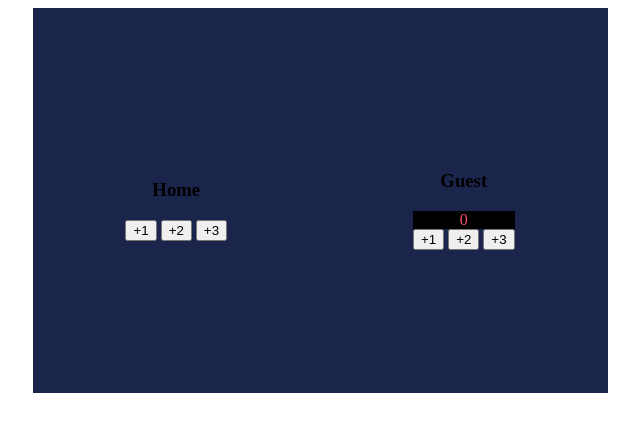
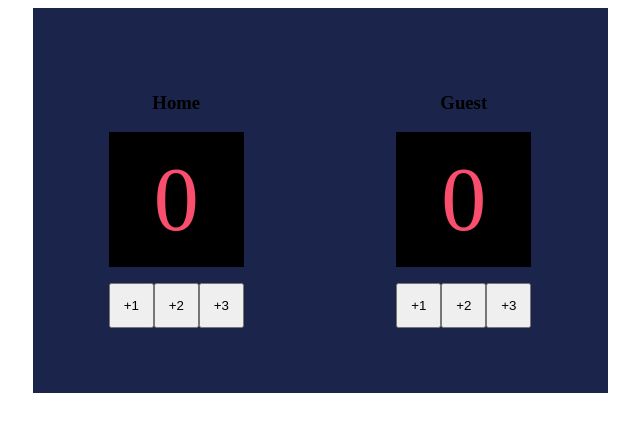
Before and after one commit to chingoblingers/Scrimba-Graduation-Basketball-Scoreboard, a plain HTML site: page index.html in a window 1280 px wide. Shown: the whole page, without its empty margins (320-960 px from the left). Drawn offline with Linux system fonts and the light colour scheme.

Commit message:
adjusted button width and height

```diff
--- a/index.css
+++ b/index.css
@@ -12,9 +12,22 @@
 #home-score, #guest-score {
     background: black;
     color: #F94F6D;
+    padding: 1rem 2rem;
+    font-size: 5.625rem;
 }
 
 .team{
     display: flex;
     flex-direction: column;
 }
+
+.btn-wrapper{
+    display: flex;
+    justify-content: space-around;
+    margin-top: 1rem;
+}
+
+button{
+    width: 2.813rem;
+    height: 2.813rem;
+}
--- a/index.html
+++ b/index.html
@@ -10,7 +10,7 @@
     <div class="scoreboard">
         <div class="team">
          <h3> Home </h3>
-            <div id="home-score">  </div>
+            <div id="home-score"> 0 </div>
             <div class="btn-wrapper">
                 <button id="home-one">+1</button>
                 <button id="home-two">+2</button>
```
